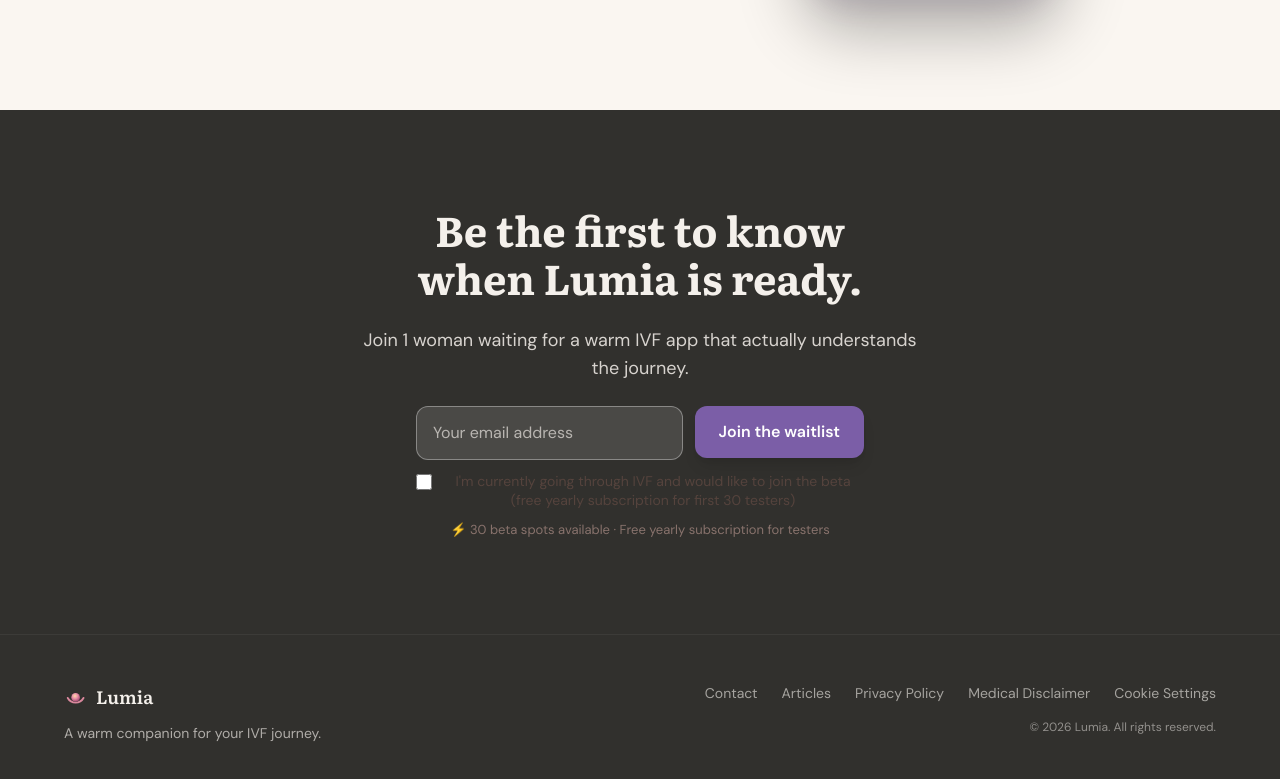
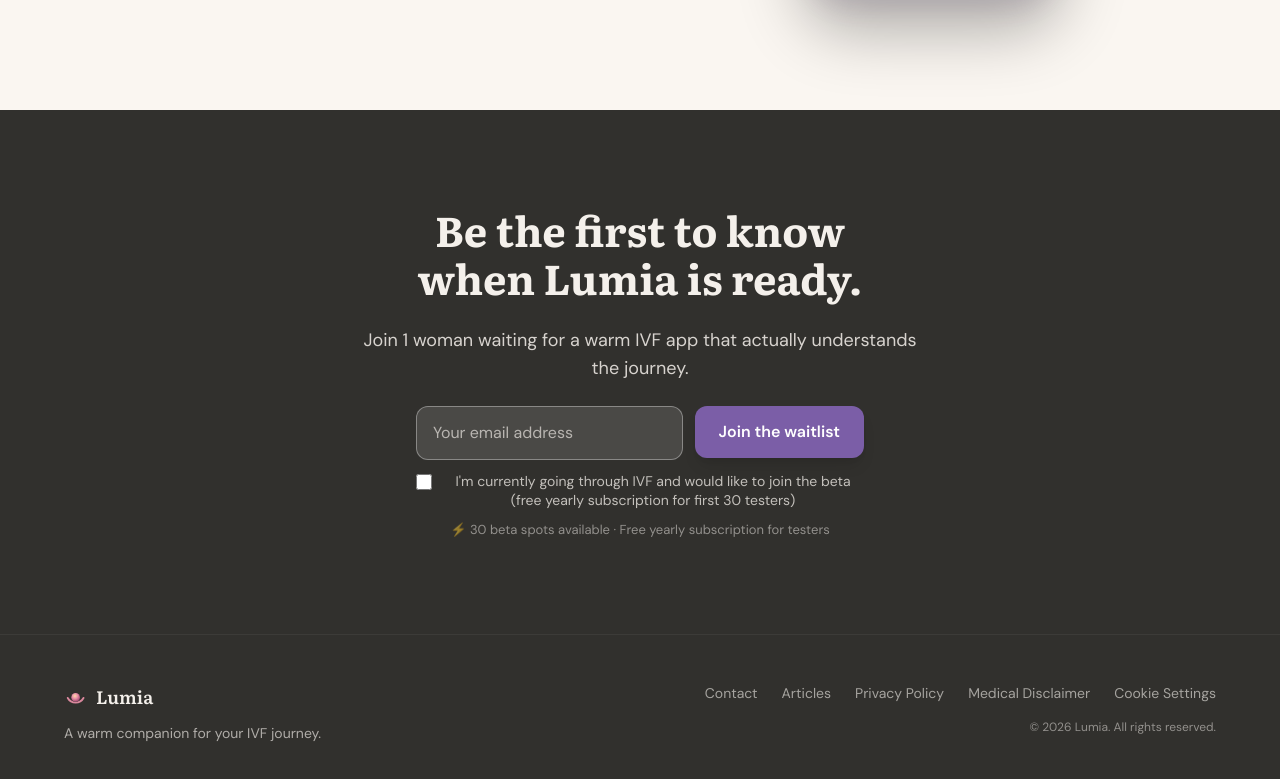
Before and after one commit to ashmeet6singh/lumiaivf-website, a React (Vite) app: page / in a window 1280 px wide. Shown: the part 6087-6866 px from the top of the page. Built offline with nearby package versions, Linux system fonts and the light colour scheme.

Commit message:
Fix checkbox and urgency line contrast on dark CTA section background

```diff
--- a/src/components/EmailForm.tsx
+++ b/src/components/EmailForm.tsx
@@ -143,7 +143,7 @@ export default function EmailForm({
               />
               <span
                 className="text-sm leading-snug"
-                style={{ color: isHero ? 'rgba(255,255,255,0.82)' : '#55433D', fontSize: '14px' }}
+                style={{ color: isHero ? 'rgba(255,255,255,0.82)' : 'rgba(244,240,235,0.75)', fontSize: '14px' }}
               >
                 {betaCheckboxLabel}
               </span>
@@ -154,7 +154,7 @@ export default function EmailForm({
           {urgencyLine && (
             <p
               className="text-xs"
-              style={{ color: isHero ? 'rgba(255,255,255,0.55)' : '#88726C', fontSize: '13px' }}
+              style={{ color: isHero ? 'rgba(255,255,255,0.55)' : 'rgba(244,240,235,0.5)', fontSize: '13px' }}
             >
               {urgencyLine}
             </p>
```
